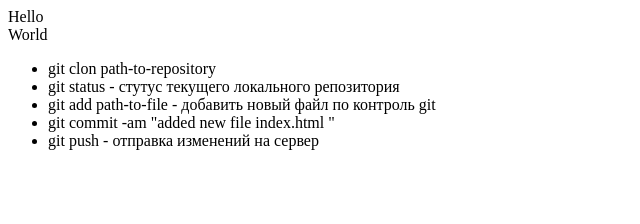
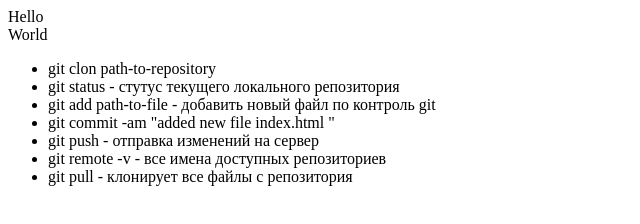
Before and after one commit to piCaSso-LM/study, a plain HTML site: page index.html in a window 1280 px wide. Shown: the whole page, without its empty margins (0-640 px from the left). Drawn offline with Linux system fonts and the light colour scheme.

Commit message:
added file index.html

```diff
--- a/index.html
+++ b/index.html
@@ -8,5 +8,7 @@
         <li>git add path-to-file - добавить новый файл по контроль git</li>
         <li>git commit -am "added new file index.html "</li>
         <li>git push - отправка изменений на сервер</li>
+        <li>git remote -v - все имена доступных репозиториев</li>
+        <li>git pull - клонирует все файлы с репозитория</li>
     </ul>
 </div>
```
